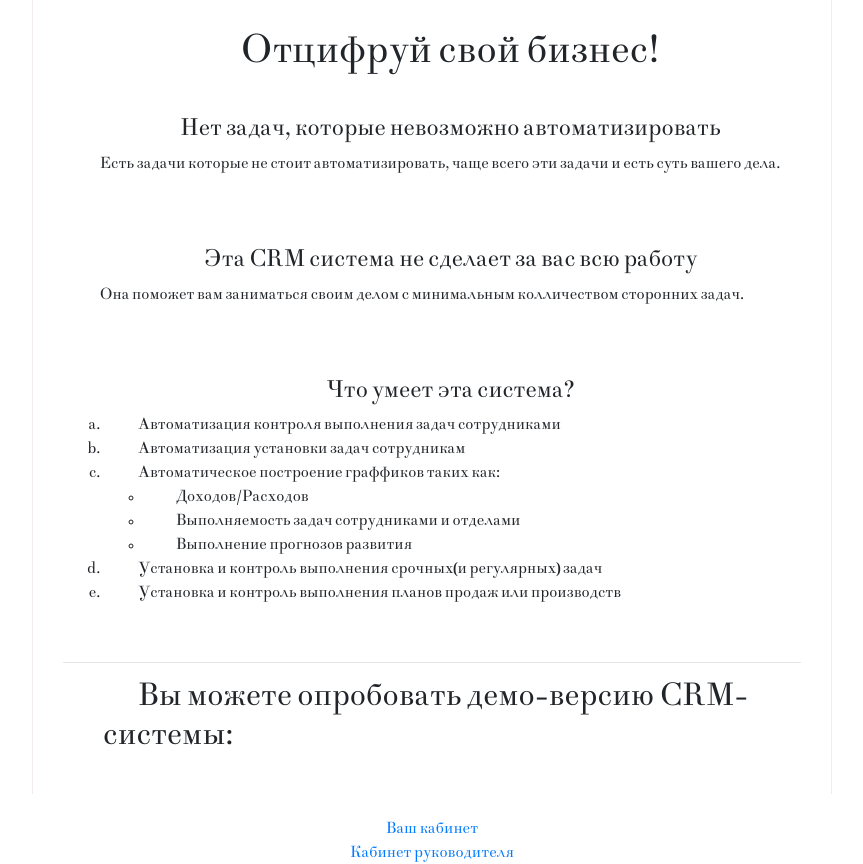
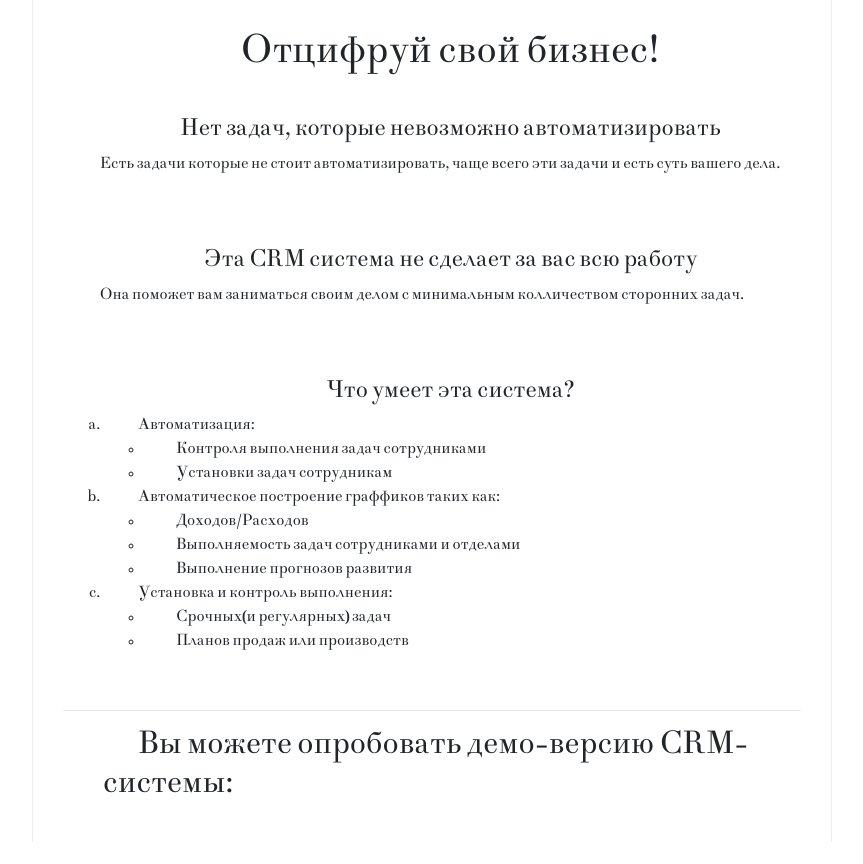
Before and after one commit to orby-tech/demoCRM, a React (Create React App) app in the folder frontend/: page / in a window 1280 px wide. Shown: the top 864 px of the page, without its empty margins (208-1071 px from the left). Built offline with nearby package versions, Linux system fonts and the light colour scheme.

Commit message:
content in presentation

```diff
--- a/frontend/src/Presentation.js
+++ b/frontend/src/Presentation.js
@@ -24,16 +24,22 @@ class Presentation extends Component {
                 <br/>
                 <h4 className="presentation__header"> Что умеет эта система? </h4>
                 <ol>
-                    <li> Автоматизация контроля выполнения задач сотрудниками </li>
-                    <li> Автоматизация установки задач сотрудникам </li>
+                    <li> Автоматизация: </li>
+                        <ul>
+                            <li> Контроля выполнения задач сотрудниками </li>
+                            <li> Установки задач сотрудникам </li>
+                        </ul>
                     <li>     Автоматическое построение граффиков таких как:</li>
                         <ul>
                             <li> Доходов/Расходов </li>
                             <li> Выполняемость задач сотрудниками и отделами </li>
                             <li> Выполнение прогнозов развития </li>
                         </ul>
-                    <li> Установка и контроль выполнения срочных(и регулярных) задач </li>
-                    <li> Установка и контроль выполнения планов продаж или производств </li>
+                    <li> Установка и контроль выполнения: </li>
+                        <ul>
+                            <li> Срочных(и регулярных) задач </li>
+                            <li> Планов продаж или производств </li>
+                        </ul>
                 </ol>
                 <br/>
                 <hr />
```
